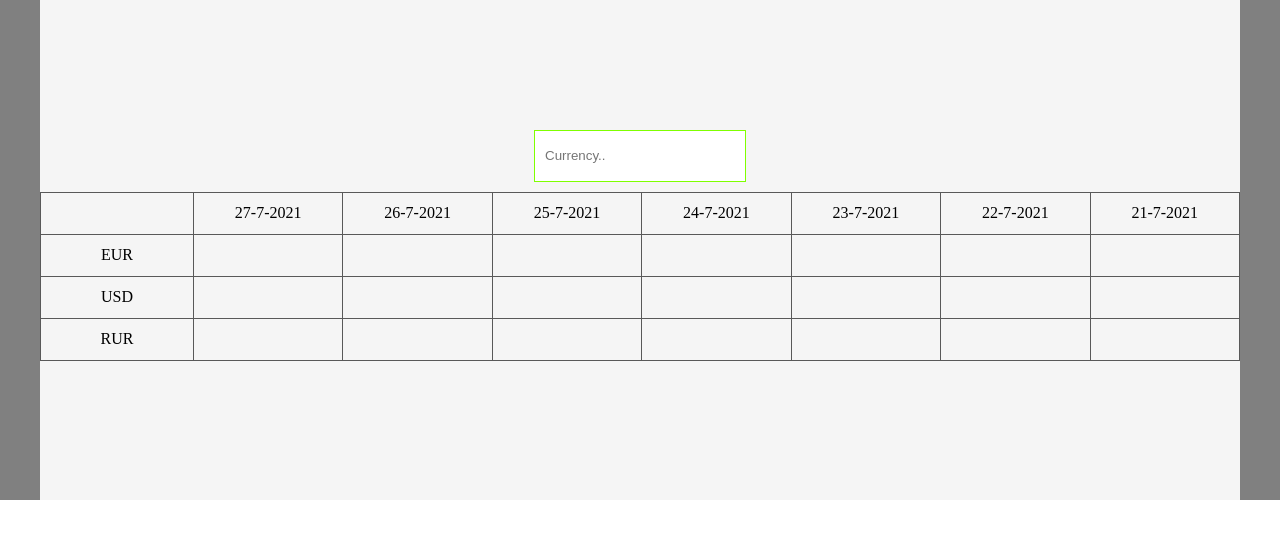
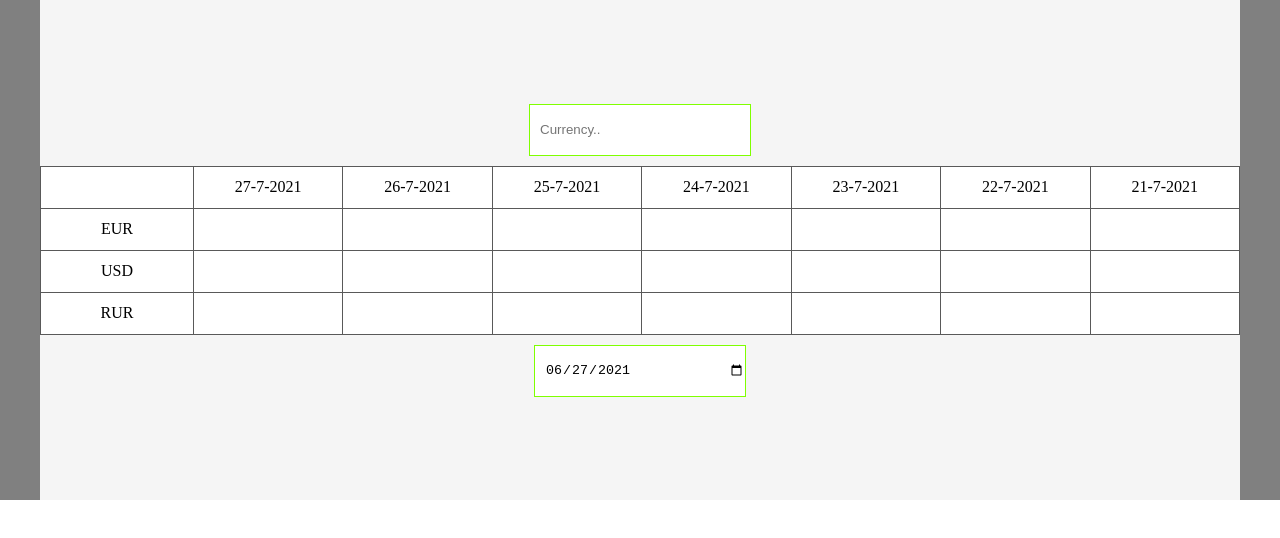
Before and after one commit to VZaleski/currency-rate, a plain HTML site: page index.html in a window 1280 px wide. Drawn offline with Linux system fonts and the light colour scheme; no server answers.

Commit message:
feat: added a calendar

```diff
--- a/index.html
+++ b/index.html
@@ -55,6 +55,7 @@
             </tr>
           </tbody>
         </table>
+        <input class="input-date" type="date" value="" max=""/>
       </div>
     </main>
   </body>
--- a/script.js
+++ b/script.js
@@ -1,7 +1,9 @@
 const arrayCells = document.querySelectorAll('td');
 const arrayColumns = document.querySelectorAll('tr');
 const inputCurrency = document.querySelector('.entering-currency');
+const inputDate = document.querySelector('.input-date');
 const arrayCurrencyName = document.querySelectorAll('.currency-name');
+const date = new Date();
 
 const arrayID = [
   {
@@ -30,15 +32,26 @@ function changePlace(str) {
   return newStr;
 }
 
+function currentCalendarDay() {
+  const month = date.getMonth() + 1;
+  if(month < 10) {
+    inputDate.value = `${date.getFullYear()}-0${date.getMonth()}-${date.getDate()}`;
+    inputDate.max = `${date.getFullYear()}-0${date.getMonth()}-${date.getDate()}`;
+  } else {
+    inputDate.value = `${date.getFullYear()}-${date.getMonth()}-${date.getDate()}`;
+    inputDate.max = `${date.getFullYear()}-${date.getMonth()}-${date.getDate()}`;
+  }
+}
+
 function today() {
-  const date = new Date();
-  const dtms = date.valueOf();
+  const dtms =  Date.parse(inputDate.value);
+  arrayCells.forEach(element => element.style.background = 'white');
   const countDays = 7;
   const arrayDays = [];
   for (let i = 0; i < countDays; i++) {
     let newdate = new Date(dtms - ((24 * 60 * 60 * 1000) * i));
-    let month = newdate.getMonth() + 1;
-    arrayDays[i] = `${newdate.getDate()}-${month}-${newdate.getFullYear()}`
+    let month = newdate.getMonth() + 2;
+    arrayDays[i] = `${newdate.getDate()}-${month}-${newdate.getFullYear()}`;
   }
   return arrayDays;
 }
@@ -119,6 +132,7 @@ async function searchMaxAndMin() {
   }
 }
 
+currentCalendarDay();
 addValueInTable();
 
 inputCurrency.addEventListener('keydown', function() {
@@ -134,3 +148,5 @@ inputCurrency.addEventListener('keydown', function() {
     })
   });
 });
+
+inputDate.addEventListener('input',() => addValueInTable());
--- a/style.css
+++ b/style.css
@@ -49,6 +49,13 @@
 .entering-currency {
   width: 200px;
   height: 50px;
+  padding: 0px 10px;
+  border: 1px solid chartreuse;
+}
+
+.input-date {
+  width: 200px;
+  height: 50px;
   padding-left: 10px;
   border: 1px solid chartreuse;
 }
```
